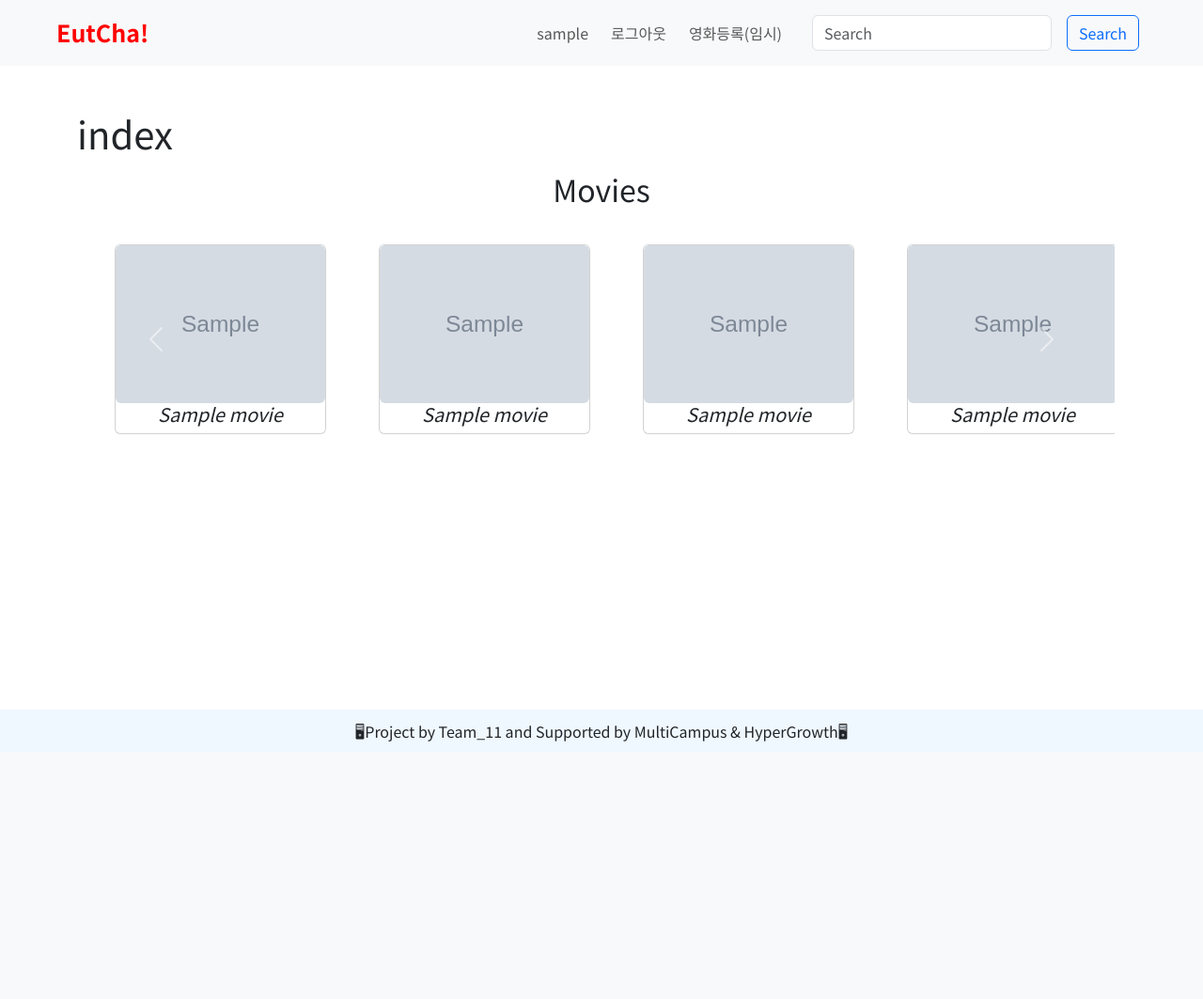
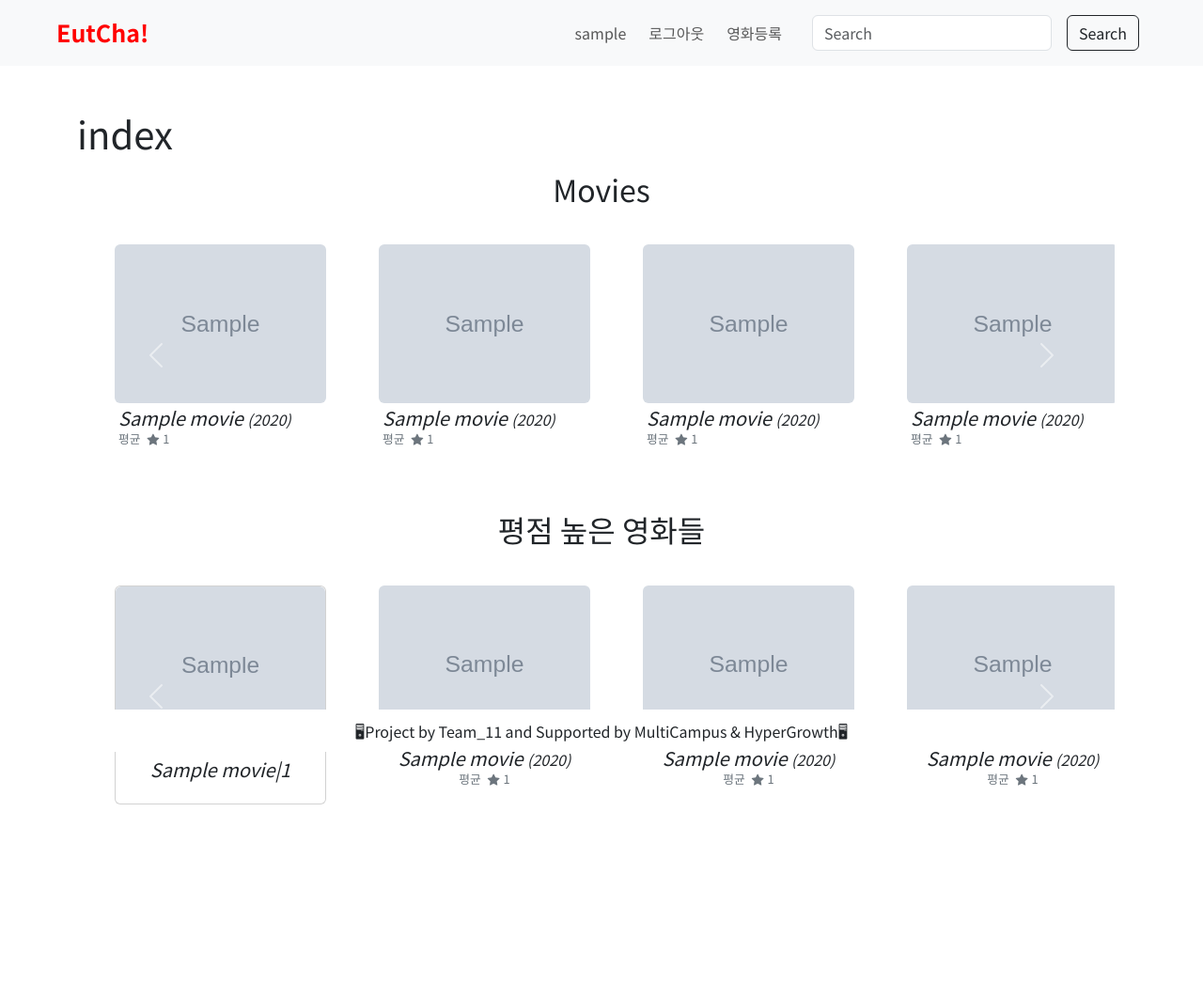
Before and after one commit to sjhmlj/pj_first, a Django app: page /reviews/ in a window 1280 px wide. Shown: the whole page at 94% size. Before the commit the page ends 789 px from the top, so only its background shows below. Run offline with Django 3.2, Linux system fonts and the light colour scheme; a user stored in the database is signed in; tables that the repository leaves empty hold one stand-in row (values such as "Sample post"); grey boxes marked "Sample" are stand-in pictures; some libraries are stand-ins or nearby versions.

Commit message:
디자인 수정

```diff
--- a/accounts/templates/accounts/detail.html
+++ b/accounts/templates/accounts/detail.html
@@ -26,7 +26,7 @@
           </li>
           <li class='pt-2 list-group-item'>
             <!-- 탈퇴하기는 모달을 띄움 -->
-            <a type="button" class="" data-bs-toggle="modal" data-bs-target="#quitModal" style="text-decoration:none; color:black;">
+            <a type="button" class="text-decoration-none text-dark" data-bs-toggle="modal" data-bs-target="#quitModal">
               탈퇴하기
             </a>
             <!-- 탈퇴 Modal -->
@@ -96,7 +96,7 @@
       </div>
     {% endif %}
     <!-- 프로필 -->
-    <div class='col-9'>
+    <div class='col-9 bg-light rounded px-4'>
       <div class="mt-4">
 
         <div class='d-flex'>
--- a/accounts/templates/accounts/signup.html
+++ b/accounts/templates/accounts/signup.html
@@ -3,6 +3,7 @@
 {% load static %}
 
 {% block content %}
+  <h3>회원가입</h3>
   <form action="{% url 'accounts:signup' %}" method="POST">
     {% csrf_token %}
     {% bootstrap_form form %}
--- a/reviews/templates/reviews/index.html
+++ b/reviews/templates/reviews/index.html
@@ -5,18 +5,22 @@
   <h1>index</h1>
   <!-- 영화 리스트 -->
 
-  <div class="container text-center my-3">
-    <h2 class="font-weight-light">Movies</h2>
+  <div class="container my-3">
+    <h2 class="font-weight-light text-center">Movies</h2>
     <div class="row  justify-content-center">
       <div id="recipeCarousel" class="carousel slide" data-bs-ride="carousel">
         <div class="carousel-inner" role="listbox">
           {% for movie in movies %}
             <div class="carousel-item {% if forloop.counter == 1 %}active{% endif %} ">
               <div class='col-3 p-4 mx-1 my-2'>
-                <div class='card'>
+                <div class='card border-0'>
                   <a href="{% url 'reviews:movie_detail' movie.pk %}"><img class='card-img-top rounded' src="{{ movie.image.url }}" alt="{{ movie.image }}"></a>
-                  <div class='card=body'>
-                    <h5 class='card-title text-center fst-italic'>{{ movie.title }}</h3>
+                  <div class='card-body p-1'>
+                    <h5 class='fst-italic m-0'>{{ movie.title }}
+                      <span style="font-size:1rem;">({{ movie.opening_date.year }})</span></h5>
+                    <p style="font-size:0.8rem;" class='text-secondary'>
+                      평균
+                      <i class="bi bi-star-fill mx-1"></i>{{ movie.all_avg|floatformat }}</p>
                   </div>
                 </div>
               </div>
@@ -32,8 +36,38 @@
         </a>
       </div>
     </div>
+  </div>
 
+  <div class="container text-center my-3">
+    <h2 class="font-weight-light">평점 높은 영화들</h2>
+    <div class="row  justify-content-center">
+      <div id="recipeCarousel1" class="carousel slide" data-bs-ride="carousel">
+        <div class="carousel-inner" role="listbox">
+          {% for movie in rank_movies %}
+            <div class="carousel-item {% if forloop.counter == 1 %}active{% endif %} ">
+              <div class='col-3 p-4 mx-1 my-2'>
+                <div class='card'>
+                  <a href="{% url 'reviews:movie_detail' movie.pk %}"><img class='card-img-top rounded' src="{{ movie.image.url }}" alt="{{ movie.image }}"></a>
+                  <div class='card-body'>
+                    <h5 class='card-title text-center fst-italic'>{{ movie.title }}|{{ movie.all_avg|floatformat }}</h5>
+                  </div>
+                </div>
+              </div>
+            </div>
+          {% endfor %}
+
+        </div>
+        <a class="carousel-control-prev bg-transparent w-aut" href="#recipeCarousel1" role="button" data-bs-slide="prev">
+          <span class="carousel-control-prev-icon" aria-hidden="true"></span>
+        </a>
+        <a class="carousel-control-next bg-transparent w-aut" href="#recipeCarousel1" role="button" data-bs-slide="next">
+          <span class="carousel-control-next-icon" aria-hidden="true"></span>
+        </a>
+      </div>
+    </div>
   </div>
+
+  <!-- <div class="container text-center my-3"> <h2 class="font-weight-light">평점 높은 영화들</h2> <div class="row justify-content-center"> <div id="recipeCarousel" class="carousel slide" data-bs-ride="carousel"> <div class="carousel-inner" role="listbox"> {% for movie in rank_movies %} <div class="carousel-item {% if forloop.counter == 1 %}active{% endif %} "> <div class='col-3 p-4 mx-1 my-2'> <div class='card'> <a href="{% url 'reviews:movie_detail' movie.pk %}"><img class='card-img-top rounded' src="{{ movie.image.url }}" alt="{{ movie.image }}"></a> <div class='card-body'> <h5 class='card-title text-center fst-italic'>{{ movie.title }}|{{ movie.all_avg }}</h5> </div> </div> </div> </div> {% endfor %} </div> <a class="carousel-control-prev bg-transparent w-aut" href="#recipeCarousel" role="button" data-bs-slide="prev"> <span class="carousel-control-prev-icon" aria-hidden="true"></span> </a> <a class="carousel-control-next bg-transparent w-aut" href="#recipeCarousel" role="button" data-bs-slide="next"> <span class="carousel-control-next-icon" aria-hidden="true"></span> </a> </div> </div> </div> -->
 
   <style>
     @media (max-width: 767px) {
--- a/reviews/views.py
+++ b/reviews/views.py
@@ -8,8 +8,13 @@
 
 
 def index(request):
+    movies = Movie.objects.annotate(all_avg=Avg('review__grade'))
+    rank_movies = movies.order_by('-all_avg')
+
     context = {
-        'movies': Movie.objects.all(),
+        'movies': movies,
+        'rank_movies' : rank_movies,
+
     }
     return render(request, 'reviews/index.html', context)
 
@@ -167,7 +172,8 @@
                     a.review.id,
                     is_liked,
                     comment_like_user,
-                    islogin])
+                    islogin
+                    ])
             context = {
                 'comments':comments
             }
--- a/templates/base.html
+++ b/templates/base.html
@@ -42,7 +42,7 @@
       </div>
     </div>
     <!-- footer -->
-    <div style="height:45px;" class="footer_ fixed-bottom d-flex justify-content-center align-items-center">
+    <div style="height:45px;" class="bg-white fixed-bottom d-flex justify-content-center align-items-center">
       <p class='m-0'>🖥Project by Team_11 and Supported by MultiCampus & HyperGrowth🖥</p>
     </div>
     {% bootstrap_javascript %}
--- a/templates/navbar.html
+++ b/templates/navbar.html
@@ -15,7 +15,7 @@
           </li>
           {% if request.user.is_superuser %}
             <li class="nav-item">
-              <a class="nav-link me-2" href="{% url 'reviews:movie_create' %}">영화등록(임시)</a>
+              <a class="nav-link me-2" href="{% url 'reviews:movie_create' %}">영화등록</a>
             </li>
           {% endif %}
         {% else %}
@@ -32,7 +32,7 @@
           <form class="d-flex" action="{% url 'search:searchResult' %}" method="get">
             {% csrf_token %}
             <input class="form-control mx-3" type="search" placeholder="Search" aria-label="Search" name="q">
-            <button class="btn btn-outline-primary me-2" type="submit">Search</button>
+            <button class="btn btn-outline-dark me-2" type="submit">Search</button>
           </form>
         </li>
       </ul>
```
Also changed, not shown: accounts/forms.py (+11 -0 lines), accounts/templates/accounts/login.html (+13 -5 lines), reviews/templates/reviews/movie_detail.html (+21 -8 lines), reviews/templates/reviews/review_detail.html (+28 -16 lines), search/templates/search/search.html (+41 -4 lines).
